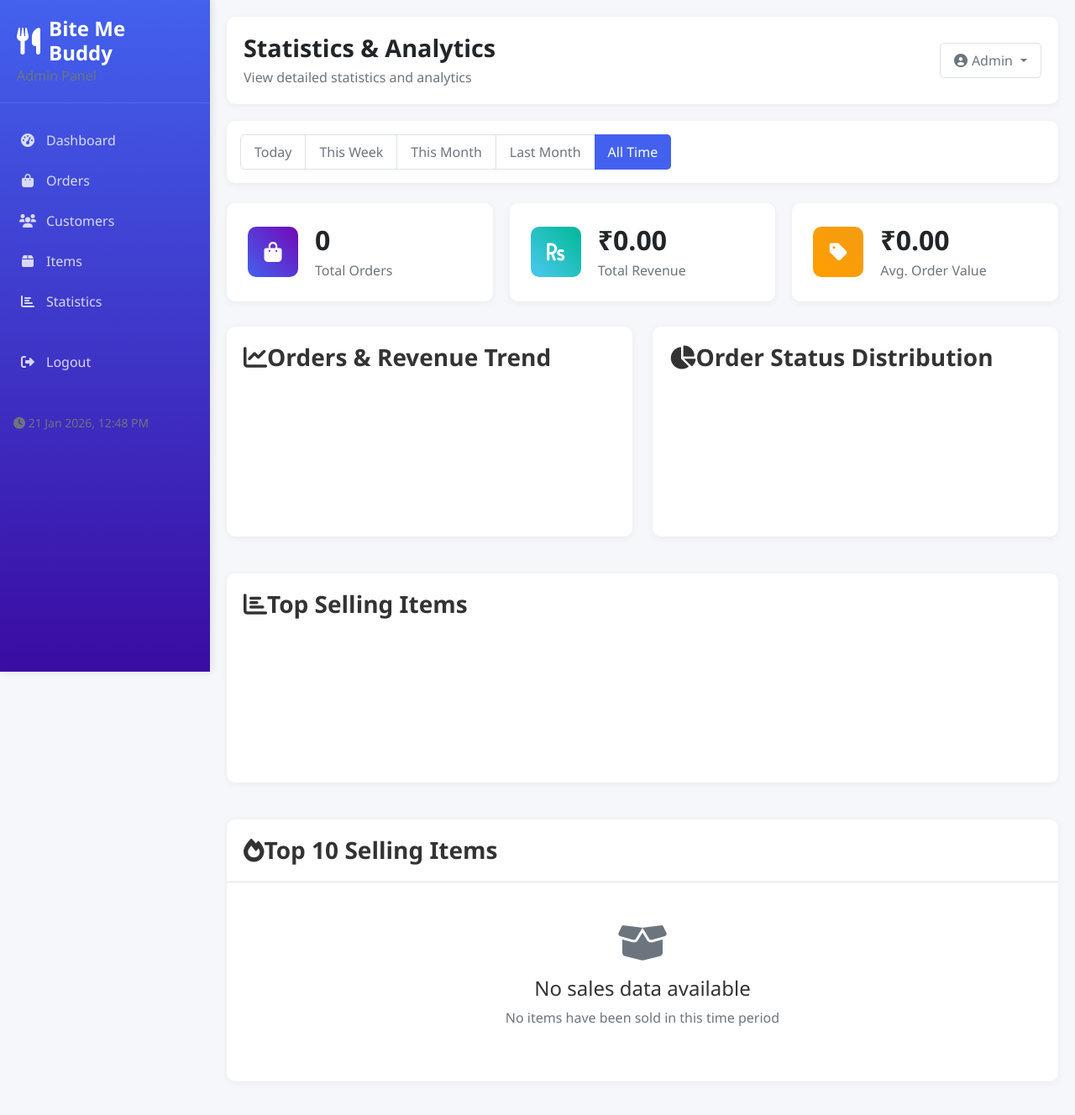
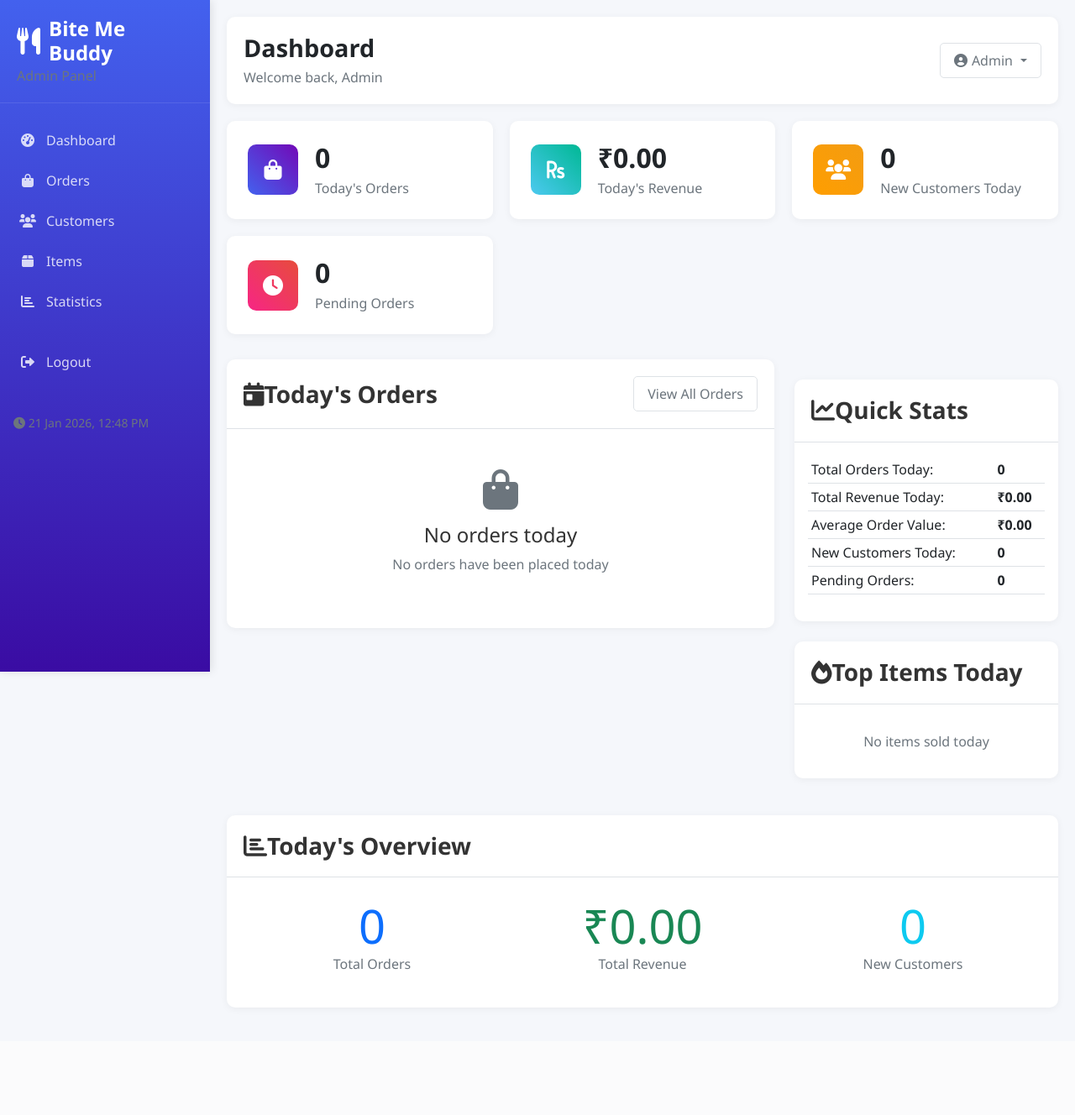
Before and after one commit to my-bmb/BMB.order.management.admin., a Flask app: template templates/dashboard.html in a window 1280 px wide. Shown: the whole page at 84% size. After the commit the page ends 1202 px from the top, so only its background shows below. Run offline with Flask 3, Linux system fonts and the light colour scheme; the template is opened without the code that fills it, so the values that code supplies are empty; a map, chart or similar area stays blank.

Commit message:
Update dashboard.html

```diff
--- a/templates/dashboard.html
+++ b/templates/dashboard.html
@@ -1,34 +1,11 @@
 {% extends "layout.html" %}
 
-{% block title %}Statistics - Bite Me Buddy Admin{% endblock %}
+{% block title %}Dashboard - Bite Me Buddy Admin{% endblock %}
 
-{% block page_title %}Statistics & Analytics{% endblock %}
-{% block page_subtitle %}View detailed statistics and analytics{% endblock %}
+{% block page_title %}Dashboard{% endblock %}
+{% block page_subtitle %}Welcome back, {{ session.get('admin_username', 'Admin') }}{% endblock %}
 
 {% block content %}
-<!-- Time Period Filter -->
-<div class="table-container mb-4">
-    <div class="p-3">
-        <div class="btn-group" role="group">
-            <button class="btn btn-outline time-period-btn" data-period="today">
-                Today
-            </button>
-            <button class="btn btn-outline time-period-btn" data-period="week">
-                This Week
-            </button>
-            <button class="btn btn-outline time-period-btn" data-period="month">
-                This Month
-            </button>
-            <button class="btn btn-outline time-period-btn" data-period="last_month">
-                Last Month
-            </button>
-            <button class="btn btn-outline time-period-btn" data-period="">
-                All Time
-            </button>
-        </div>
-    </div>
-</div>
-
 <!-- Stats Cards -->
 <div class="stats-grid">
     <div class="stat-card">
@@ -36,8 +13,8 @@
             <i class="fas fa-shopping-bag"></i>
         </div>
         <div class="stat-info">
-            <h3>{{ stats.totals.total_orders or 0 }}</h3>
-            <p>Total Orders</p>
+            <h3>{{ today_stats.total_orders or 0 }}</h3>
+            <p>Today's Orders</p>
         </div>
     </div>
 
@@ -46,95 +23,99 @@
             <i class="fas fa-rupee-sign"></i>
         </div>
         <div class="stat-info">
-            <h3>{{ stats.totals.total_revenue_formatted or format_currency(0) }}</h3>
-            <p>Total Revenue</p>
+            <h3>{{ format_currency(today_stats.total_revenue or 0) }}</h3>
+            <p>Today's Revenue</p>
         </div>
     </div>
 
     <div class="stat-card">
         <div class="stat-icon customers">
-            <i class="fas fa-tag"></i>
+            <i class="fas fa-users"></i>
         </div>
         <div class="stat-info">
-            <h3>{{ stats.totals.avg_order_value_formatted or format_currency(0) }}</h3>
-            <p>Avg. Order Value</p>
+            <h3>{{ customer_stats.new_customers or 0 }}</h3>
+            <p>New Customers Today</p>
+        </div>
+    </div>
+
+    <div class="stat-card">
+        <div class="stat-icon pending">
+            <i class="fas fa-clock"></i>
+        </div>
+        <div class="stat-info">
+            <h3>{{ pending_stats.pending or 0 }}</h3>
+            <p>Pending Orders</p>
         </div>
     </div>
 </div>
 
-<!-- Charts -->
-<div class="row mt-4">
-    <div class="col-lg-6">
-        <div class="chart-container">
-            <div class="chart-header">
-                <h3><i class="fas fa-chart-line mr-2"></i>Orders & Revenue Trend</h3>
-            </div>
-            <canvas id="orders-timeline-chart"
-                    data-chart='{{ chart_data.timeline|tojson|safe if chart_data else "{}" }}'></canvas>
+<div class="row">
+    <!-- Today's Orders -->
+    <div class="col-lg-8">
+        <div class="table-container">
+            <div class="table-header">
+                <h3><i class="fas fa-calendar-day mr-2"></i>Today's Orders</h3>
+                <div class="table-actions">
+                    <a href="{{ url_for('admin_orders') }}" class="btn btn-outline">
+                        View All Orders
+                    </a>
                 </div>
             </div>
 
-    <div class="col-lg-6">
-        <div class="chart-container">
-            <div class="chart-header">
-                <h3><i class="fas fa-chart-pie mr-2"></i>Order Status Distribution</h3>
-            </div>
-            <canvas id="status-distribution-chart"
-                    data-chart='{{ chart_data.status|tojson|safe if chart_data else "{}" }}'></canvas>
-        </div>
-    </div>
-</div>
-
-<div class="row mt-4">
-    <div class="col-lg-12">
-        <div class="chart-container">
-            <div class="chart-header">
-                <h3><i class="fas fa-chart-bar mr-2"></i>Top Selling Items</h3>
-            </div>
-            <canvas id="top-items-chart"
-                    data-chart='{{ chart_data.items|tojson|safe if chart_data else "{}" }}'></canvas>
-        </div>
-    </div>
-</div>
-
-<!-- Top Items Table -->
-<div class="table-container mt-4">
-    <div class="table-header">
-        <h3><i class="fas fa-fire mr-2"></i>Top 10 Selling Items</h3>
-    </div>
-
-    {% if stats.top_items %}
+            {% if todays_orders %}
                 <div class="table-responsive">
                     <table class="admin-table">
                         <thead>
                             <tr>
-                        <th>Item</th>
-                        <th>Type</th>
-                        <th>Quantity Sold</th>
-                        <th>Total Revenue</th>
-                        <th>Average Price</th>
+                                <th>Order ID</th>
+                                <th>Customer</th>
+                                <th>Items</th>
+                                <th>Amount</th>
+                                <th>Status</th>
+                                <th>Time</th>
+                                <th>Actions</th>
                             </tr>
                         </thead>
                         <tbody>
-                    {% for item in stats.top_items[:10] %}
+                            {% for order in todays_orders %}
                             <tr>
+                                <td><strong>#{{ order.order_id }}</strong></td>
                                 <td>
-                            <strong>{{ item.item_name }}</strong><br>
-                            <small class="text-muted">{{ item.item_description[:50] if item.item_description else '' }}{% if item.item_description and item.item_description|length > 50 %}...{% endif %}</small>
+                                    <div>
+                                        <strong>{{ order.user_name }}</strong><br>
+                                        <small class="text-muted">{{ order.user_phone }}</small>
+                                    </div>
+                                </td>
+                                <td>{{ order.item_count }} items</td>
+                                <td><strong>{{ format_currency(order.total_amount) }}</strong></td>
+                                <td>
+                                    <span class="badge badge-{{ get_status_badge(order.status) }}">
+                                        {{ order.status }}
+                                    </span>
                                 </td>
                                 <td>
-                            <span class="badge badge-{{ 'info' if item.item_type == 'service' else 'success' }}">
-                                {{ item.item_type }}
-                            </span>
+                                    {% if order.order_date %}
+                                    <small>{{ format_ist_datetime(order.order_date, "%I:%M %p") }}</small>
+                                    {% endif %}
                                 </td>
-                        <td><strong>{{ item.total_quantity }}</strong></td>
-                        <td><strong>{{ format_currency(item.total_revenue) }}</strong></td>
                                 <td>
-                            {% if item.total_quantity > 0 %}
-                                {{ format_currency(item.total_revenue / item.total_quantity) }}
-                            {% else %}
-                                {{ format_currency(0) }}
-                            {% endif %}
+                                    <div class="btn-group btn-group-sm">
+                                        <button class="btn btn-outline view-order-details"
+                                                data-order-id="{{ order.order_id }}"
+                                                data-toggle="tooltip" title="View Details">
+                                            <i class="fas fa-eye"></i>
+                                        </button>
+                                        <button class="btn btn-outline view-payment-details"
+                                                data-order-id="{{ order.order_id }}"
+                                                data-toggle="tooltip" title="Payment">
+                                            <i class="fas fa-credit-card"></i>
+                                        </button>
+                                        <button class="btn btn-outline view-customer-details"
+                                                data-order-id="{{ order.order_id }}"
+                                                data-toggle="tooltip" title="Customer">
+                                            <i class="fas fa-user"></i>
+                                        </button>
+                                    </div>
                                 </td>
                             </tr>
                             {% endfor %}
@@ -143,27 +124,99 @@
                 </div>
             {% else %}
                 <div class="text-center py-5">
-            <i class="fas fa-box-open fa-3x text-muted mb-3"></i>
-            <h4>No sales data available</h4>
-            <p class="text-muted">No items have been sold in this time period</p>
+                    <i class="fas fa-shopping-bag fa-3x text-muted mb-3"></i>
+                    <h4>No orders today</h4>
+                    <p class="text-muted">No orders have been placed today</p>
                 </div>
             {% endif %}
         </div>
+    </div>
+
+    <!-- Quick Stats -->
+    <div class="col-lg-4">
+        <div class="table-container mt-4">
+            <div class="table-header">
+                <h3><i class="fas fa-chart-line mr-2"></i>Quick Stats</h3>
+            </div>
+            <div class="p-3">
+                <table class="table table-sm">
+                    <tr>
+                        <td>Total Orders Today:</td>
+                        <td class="text-right"><strong>{{ today_stats.total_orders or 0 }}</strong></td>
+                    </tr>
+                    <tr>
+                        <td>Total Revenue Today:</td>
+                        <td class="text-right"><strong>{{ format_currency(today_stats.total_revenue or 0) }}</strong></td>
+                    </tr>
+                    <tr>
+                        <td>Average Order Value:</td>
+                        <td class="text-right"><strong>{{ format_currency(today_stats.avg_order_value or 0) }}</strong></td>
+                    </tr>
+                    <tr>
+                        <td>New Customers Today:</td>
+                        <td class="text-right"><strong>{{ customer_stats.new_customers or 0 }}</strong></td>
+                    </tr>
+                    <tr>
+                        <td>Pending Orders:</td>
+                        <td class="text-right"><strong>{{ pending_stats.pending or 0 }}</strong></td>
+                    </tr>
+                </table>
+            </div>
+        </div>
+
+        <div class="table-container mt-4">
+            <div class="table-header">
+                <h3><i class="fas fa-fire mr-2"></i>Top Items Today</h3>
+            </div>
+            <div class="p-3">
+                {% if stats.top_items %}
+                    {% for item in stats.top_items[:5] %}
+                    <div class="d-flex justify-content-between align-items-center mb-2">
+                        <div>
+                            <strong>{{ item.item_name[:20] }}{% if item.item_name|length > 20 %}...{% endif %}</strong>
+                        </div>
+                        <div class="text-right">
+                            <span class="badge badge-primary">{{ item.total_quantity }} sold</span><br>
+                            <small>{{ format_currency(item.total_revenue) }}</small>
+                        </div>
+                    </div>
+                    {% if not loop.last %}<hr class="my-2">{% endif %}
+                    {% endfor %}
+                {% else %}
+                    <div class="text-center py-3">
+                        <p class="text-muted mb-0">No items sold today</p>
+                    </div>
+                {% endif %}
+            </div>
+        </div>
+    </div>
+</div>
+
+<!-- Simple Stats -->
+<div class="row mt-4">
+    <div class="col-lg-12">
+        <div class="table-container">
+            <div class="table-header">
+                <h3><i class="fas fa-chart-bar mr-2"></i>Today's Overview</h3>
+            </div>
+            <div class="p-4">
+                <div class="row">
+                    <div class="col-md-4 text-center">
+                        <div class="display-4 text-primary">{{ today_stats.total_orders or 0 }}</div>
+                        <p class="text-muted">Total Orders</p>
+                    </div>
+                    <div class="col-md-4 text-center">
+                        <div class="display-4 text-success">{{ format_currency(today_stats.total_revenue or 0) }}</div>
+                        <p class="text-muted">Total Revenue</p>
+                    </div>
+                    <div class="col-md-4 text-center">
+                        <div class="display-4 text-info">{{ customer_stats.new_customers or 0 }}</div>
+                        <p class="text-muted">New Customers</p>
+                    </div>
+                </div>
+            </div>
+        </div>
+    </div>
+</div>
 
 {% endblock %}
-
-{% block extra_js %}
-<script>
-    // Set active time period button
-    $('.time-period-btn').each(function() {
-        if ($(this).data('period') === '{{ time_period }}') {
-            $(this).removeClass('btn-outline').addClass('btn-primary');
-        }
-    });
-
-    // Refresh charts when changing time period
-    $('.time-period-btn').click(function() {
-        showLoading('Loading statistics...');
-    });
-</script>
-{% endblock %}
```
Lines whose indentation alone changed are shown as unchanged.
